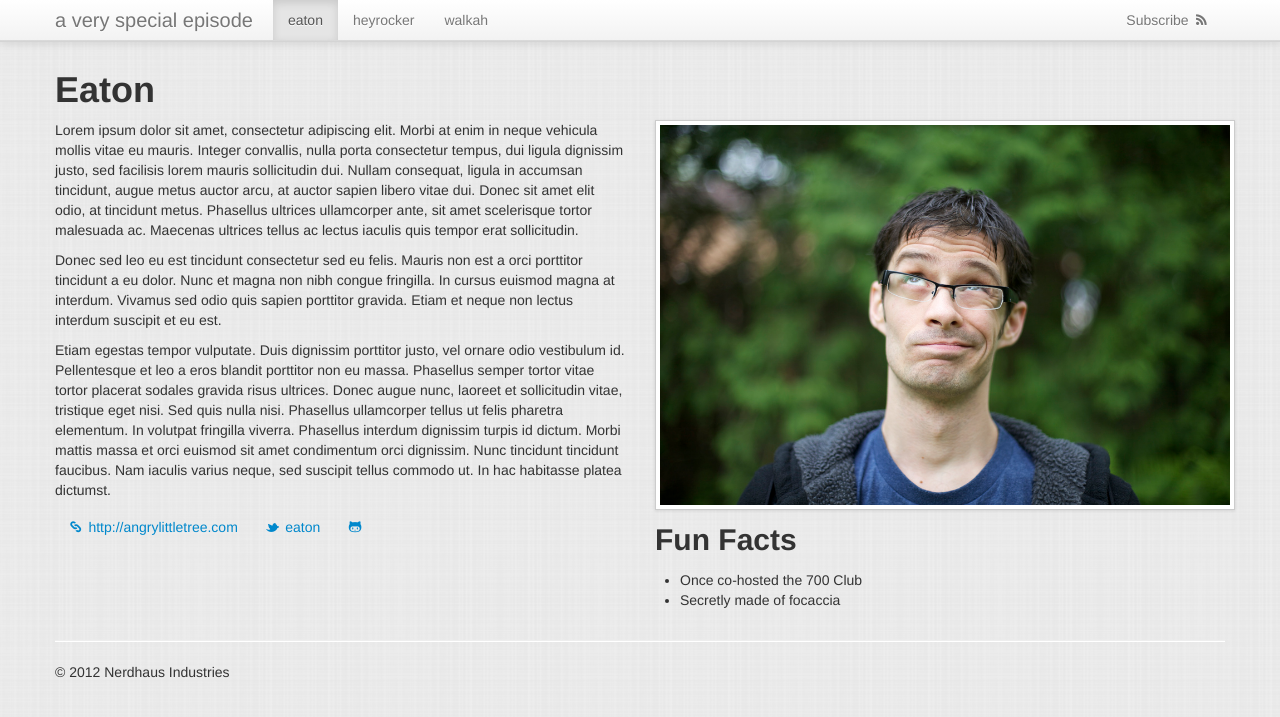
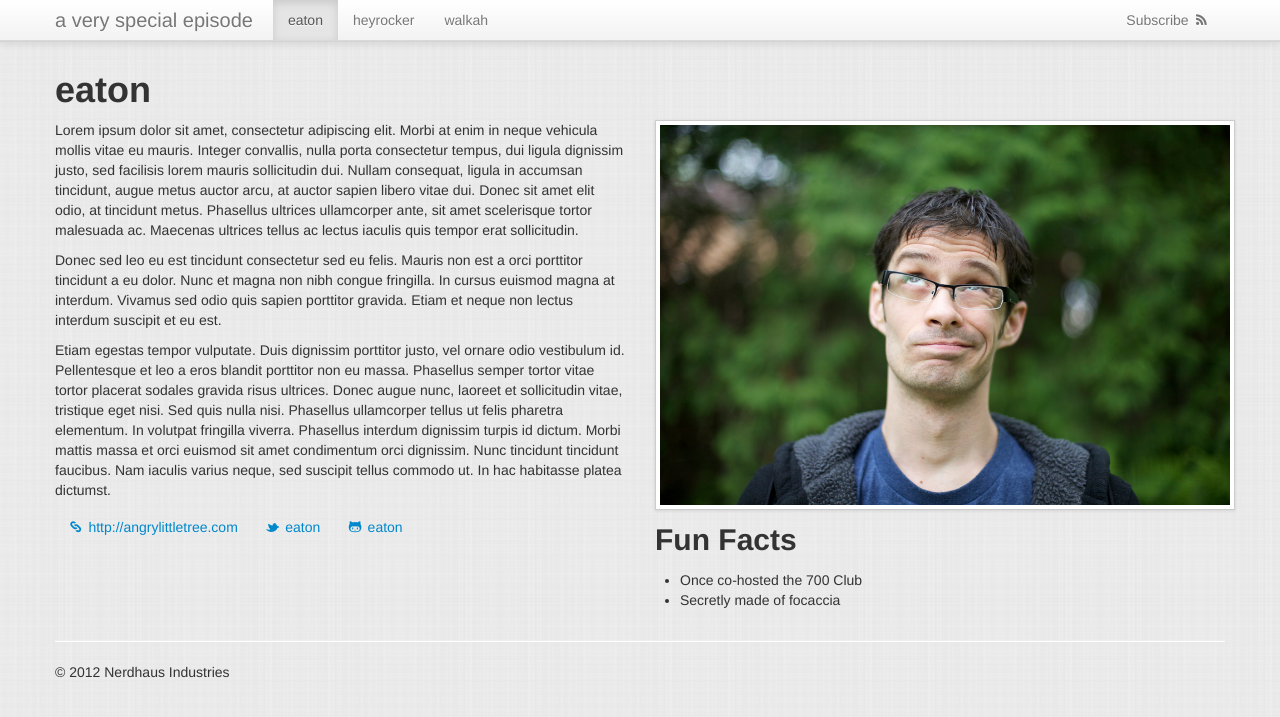
Before and after one commit to nerdhaus/avse, a Jekyll site: the page built from eaton.md, in a window 1280 px wide. Shown: the top 717 px of the page. Built offline with Jekyll 4.4.1, drawn with Linux system fonts in a browser that asks for light colours; Markdown is read by kramdown in place of the engine named in the settings.

Commit message:
add github accounts

```diff
--- a/eaton.md
+++ b/eaton.md
@@ -1,7 +1,8 @@
 ---
 layout: bio
-title: Eaton
+title: eaton
 twitter: eaton
+github: eaton
 homepage: http://angrylittletree.com
 image: /images/eaton.jpeg
 facts:
```
Also changed, not shown: heyrocker.md (+2 -1 lines), walkah.md (+1 -0 lines).
